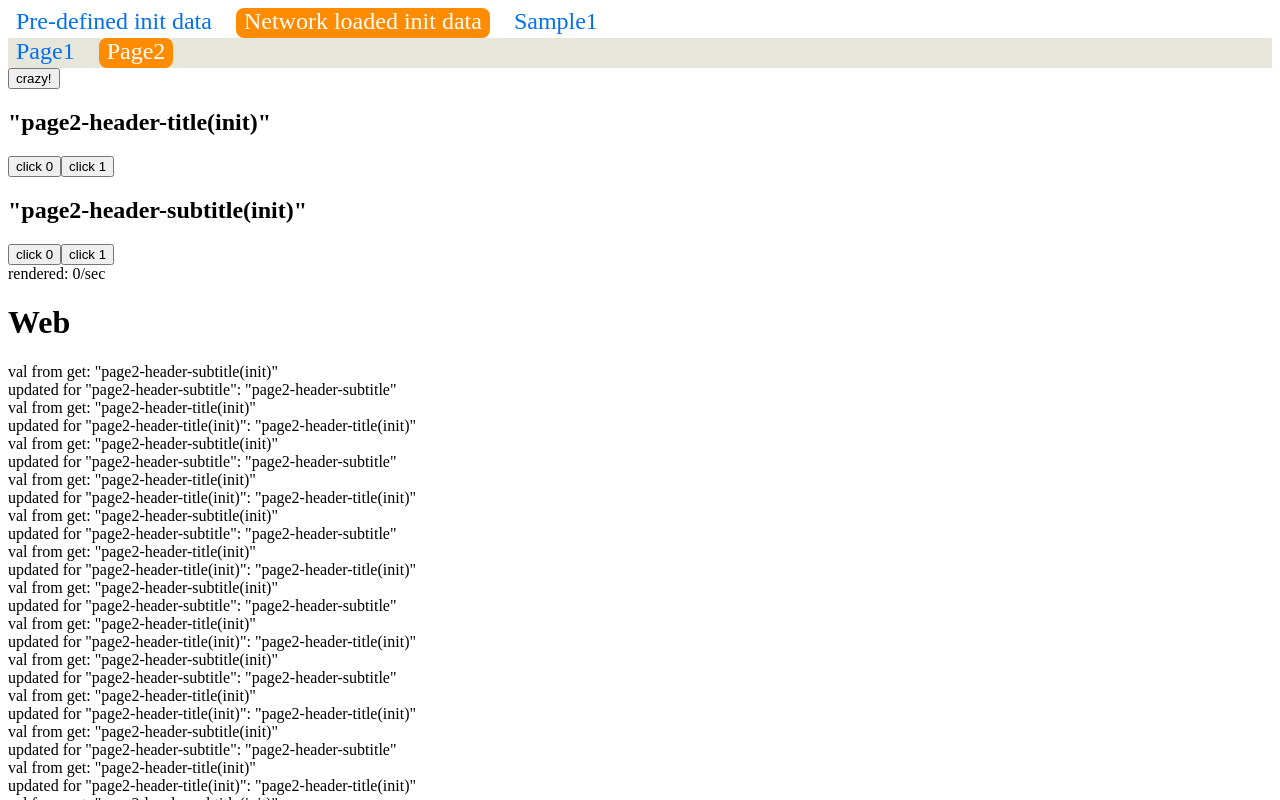
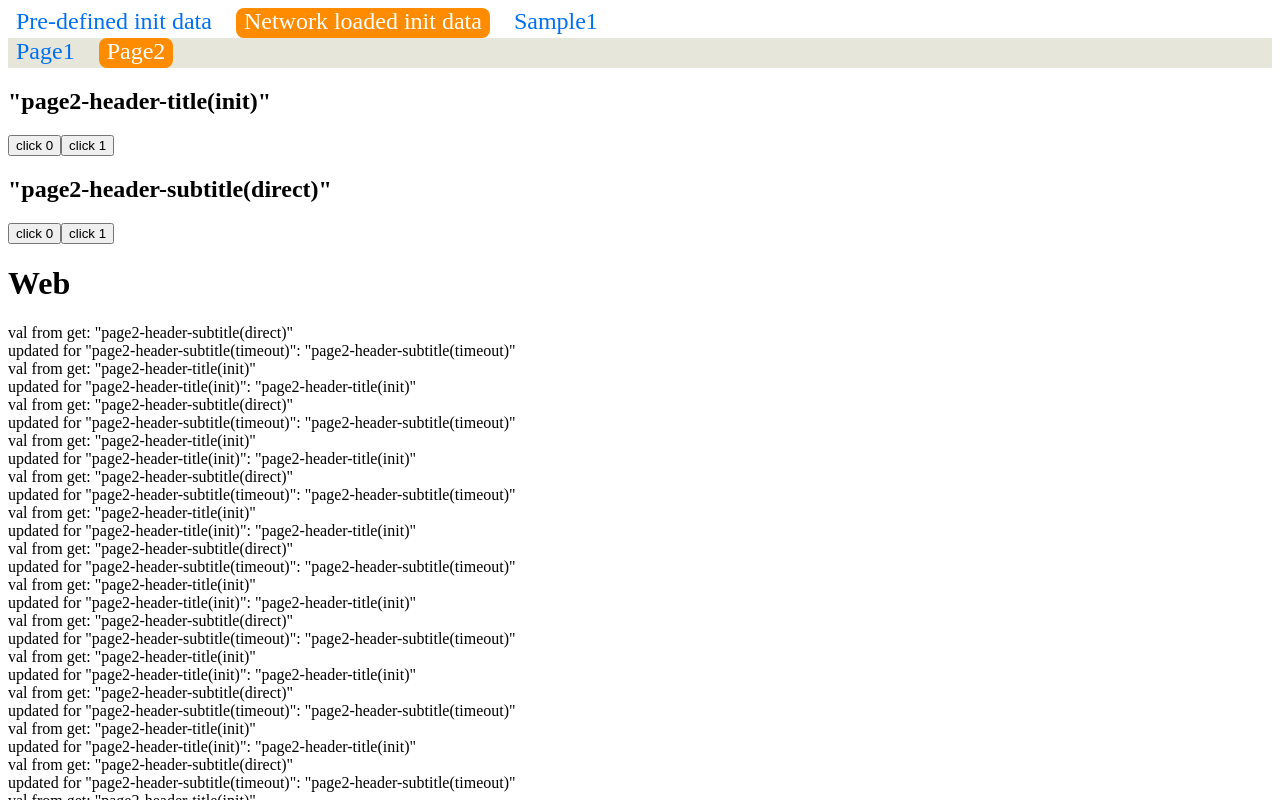
Before and after one commit to wootra/peekaboo-store, a Next.js app in the folder apps/demo/: page /dynamic/page2 in a window 1280 px wide. Shown: the top 800 px of the page. Built offline with nearby package versions, Linux system fonts and the light colour scheme.

Commit message:
server side sample is working

```diff
--- a/apps/demo/package.json
+++ b/apps/demo/package.json
@@ -5,7 +5,7 @@
 	"scripts": {
 		"build": "next build",
 		"start": "next start ",
-		"dev": "next dev -p 3000",
+		"dev": "next dev",
 		"debug": "NODE_OPTIONS='--inspect' next dev",
 		"lint": "next lint",
 		"clean": "rm -rf .turbo && rm -rf node_modules && rm -rf .next"
--- a/apps/demo/src/app/dynamic/DataLoader.tsx
+++ b/apps/demo/src/app/dynamic/DataLoader.tsx
@@ -4,34 +4,36 @@ import { useEffect } from 'react';
 import { peekaboo } from './_data/const';
 import { PeekabooObjSourceData } from 'peekaboo-store';
 import { updatePeekaboo } from 'peekaboo-store/utils/update';
-const mockData: Partial<PeekabooObjSourceData<typeof peekaboo>> = {
+const mockDataAfterTimeout: Partial<PeekabooObjSourceData<typeof peekaboo>> = {
 	routes: {
 		page1: {
 			header: {
-				title: 'page1-header-title',
-				subTitle: 'page1-header-subtitle',
+				title: 'page1-header-title(timeout)',
+				subTitle: 'page1-header-subtitle(timeout)',
 			},
 		},
 		page2: {
 			header: {
 				// @ts-ignore
 				title: 3,
-				subTitle: 'page2-header-subtitle',
+				subTitle: 'page2-header-subtitle(timeout)',
 			},
 		},
 		extra: {
 			header: {
-				title: 'extra-header-title',
-				subTitle: 'extra-header-subtitle',
+				title: 'extra-header-title(timeout)',
+				subTitle: 'extra-header-subtitle(timeout)',
 			},
 		},
 	},
 };
-const DataLoader = () => {
+
+const DataLoader = ({ dataDirect }: { dataDirect: object }) => {
+	updatePeekaboo(peekaboo, dataDirect);
 	useEffect(() => {
 		setTimeout(() => {
-			updatePeekaboo(peekaboo, mockData);
-		}, 2000);
+			updatePeekaboo(peekaboo, mockDataAfterTimeout);
+		}, 3000);
 	}, []);
 	return null;
 };
--- /dev/null
+++ b/apps/demo/src/app/dynamic/UsageAccessor.tsx
@@ -0,0 +1,24 @@
+'use client';
+
+import { useEffect } from 'react';
+
+import { peekaboo } from 'app/dynamic/_data/const';
+import { BooNodeTypeToSelect, getUsageLog, IncludeType } from 'peekaboo-store/utils/usage';
+import { getContent, getContentAsObject } from 'peekaboo-store/utils/content';
+
+const UsageAccessor = () => {
+	useEffect(() => {
+		// @ts-ignore
+		window.getUsageLog = function (nodeType: BooNodeTypeToSelect = 'all', includes: IncludeType = 'all') {
+			return getUsageLog(peekaboo, nodeType, includes);
+		};
+		// @ts-ignore
+		window.getContent = () => getContent(peekaboo);
+		// @ts-ignore
+		window.getContentAsObject = () => getContentAsObject(peekaboo);
+	}, []);
+
+	return null;
+};
+
+export default UsageAccessor;
--- a/apps/demo/src/app/dynamic/layout.tsx
+++ b/apps/demo/src/app/dynamic/layout.tsx
@@ -3,8 +3,37 @@ import styles from 'app/layout.module.css';
 import LinkStyler from 'app/LinkStyler';
 import 'app/layout.css';
 import DataLoader from './DataLoader';
+import { PeekabooObjSourceData } from 'peekaboo-store';
+import { peekaboo } from './_data/const';
+import { Suspense } from 'react';
 
-export default function PageLayout({ children }: { children: React.ReactNode }) {
+export default async function PageLayout({ children }: { children: React.ReactNode }) {
+	const mockDataDirect: object = await new Promise(res => {
+		const ret: Partial<PeekabooObjSourceData<typeof peekaboo>> = {
+			routes: {
+				page1: {
+					header: {
+						title: 'page1-header-title(direct)',
+						subTitle: 'page1-header-subtitle(direct)',
+					},
+				},
+				page2: {
+					header: {
+						// @ts-ignore
+						title: 3,
+						subTitle: 'page2-header-subtitle(direct)',
+					},
+				},
+				extra: {
+					header: {
+						title: 'extra-header-title(direct)',
+						subTitle: 'extra-header-subtitle(direct)',
+					},
+				},
+			},
+		};
+		res(ret);
+	});
 	return (
 		<>
 			<nav className={styles.pageLayout}>
@@ -15,8 +44,11 @@ export default function PageLayout({ children }: { children: React.ReactNode })
 					Page2
 				</Link>
 			</nav>
-			{children}
-			<DataLoader />
+
+			<Suspense fallback={<div>Loading...</div>}>
+				<DataLoader dataDirect={mockDataDirect} />
+				{children}
+			</Suspense>
 			<LinkStyler className={styles.link} />
 		</>
 	);
--- /dev/null
+++ b/apps/demo/src/app/dynamic/page2/TriggerFromServerSide.tsx
@@ -0,0 +1,28 @@
+'use client';
+
+import React, { useMemo } from 'react';
+
+import { peekaboo } from '../_data/const';
+import { convertArrayToBoo } from './convertArrayToBoo';
+
+function TriggerFromServerSide<T>({ arr, options }: { arr: readonly string[]; options: T[] }) {
+	const boo = useMemo(() => convertArrayToBoo(peekaboo, arr), [arr]);
+	const onClick = (val: T) => {
+		boo.set(val);
+	};
+
+	return (
+		<div>
+			<h2>{JSON.stringify(boo.init())}</h2>
+			{options.map((opt, idx) => {
+				return (
+					<button key={'btn-' + idx} onClick={() => onClick(opt)}>
+						click {idx}
+					</button>
+				);
+			})}
+		</div>
+	);
+}
+
+export default TriggerFromServerSide;
--- /dev/null
+++ b/apps/demo/src/app/dynamic/page2/UpdatedServerSide.tsx
@@ -0,0 +1,29 @@
+'use client';
+
+import React, { memo, useMemo } from 'react';
+import { usePeekaboo } from 'peekaboo-store/react';
+
+import { BooType } from 'peekaboo-store';
+import { peekaboo } from '../_data/const';
+import { convertArrayToBoo } from './convertArrayToBoo';
+
+function FromGet<T>({ boo }: { boo: BooType<T> }) {
+	return <div>val from get: {JSON.stringify(boo.get())}</div>;
+}
+
+const Memoized = React.memo(FromGet) as typeof FromGet;
+
+function UpdatedFromServerSide({ arr }: { arr: readonly string[] }) {
+	const boo = useMemo(() => convertArrayToBoo(peekaboo, arr), [arr]);
+	const val = usePeekaboo(boo);
+	return (
+		<div>
+			<Memoized boo={boo} />
+			<div>
+				updated for {JSON.stringify(boo.init())}: {JSON.stringify(val)}
+			</div>
+		</div>
+	);
+}
+
+export default memo(UpdatedFromServerSide) as typeof UpdatedFromServerSide;
--- /dev/null
+++ b/apps/demo/src/app/dynamic/page2/convertArrayToBoo.ts
@@ -0,0 +1,11 @@
+import { BooType, PeekabooObj } from 'peekaboo-store';
+
+function convertArrayToBoo<T>(peekaboo: PeekabooObj<T>, arr: readonly string[]) {
+	let booSrc: any = peekaboo.data as any;
+	for (const key of arr) {
+		booSrc = booSrc[key];
+	}
+	return booSrc._boo as BooType<unknown>;
+}
+
+export { convertArrayToBoo };
--- a/apps/demo/src/app/dynamic/page2/page.tsx
+++ b/apps/demo/src/app/dynamic/page2/page.tsx
@@ -1,68 +1,28 @@
-'use client';
+import React, { useMemo } from 'react';
+import UpdatedServerSide from './UpdatedServerSide';
 
-import React, { useEffect, useMemo, useRef, useState } from 'react';
-import Updated from 'components/Updated';
+import UsageAccessor from '../UsageAccessor';
+import TriggerFromServerSide from './TriggerFromServerSide';
 
-import Trigger from 'components/Trigger';
-import { peekaboo } from 'app/dynamic/_data/const';
-import { createSlice } from 'peekaboo-store/utils/slices';
-import { BooNodeTypeToSelect, getUsageLog, IncludeType } from 'peekaboo-store/utils/usage';
-import { getContent, getContentAsObject } from 'peekaboo-store/utils/content';
-
-const page2HeaderSlice = createSlice(peekaboo, data => data.routes.page2.header);
 const titles = ['title1', 'title2'];
 const subTitles = ['subTitle1', 'subTitle2'];
 
 export default function Page() {
-	useEffect(() => {
-		// @ts-ignore
-		window.getUsageLog = function (nodeType: BooNodeTypeToSelect = 'all', includes: IncludeType = 'all') {
-			return getUsageLog(peekaboo, nodeType, includes);
-		};
-		// @ts-ignore
-		window.getContent = () => getContent(peekaboo);
-		// @ts-ignore
-		window.getContentAsObject = () => getContentAsObject(peekaboo);
-	}, []);
-	const [crazy, setCrazy] = useState<ReturnType<typeof setTimeout> | number>(-1);
-	const numRef = useRef(0);
-	const startTime = useRef(0);
-	const [rendered, setRendered] = useState(0);
-	const onCrazy = () => {
-		if (crazy !== -1) {
-			setRendered(Math.round(numRef.current / ((Date.now() - startTime.current) / 1000)));
-			startTime.current = Date.now();
-			clearInterval(crazy as number);
-			numRef.current = 0;
-			setCrazy(-1);
-		} else {
-			startTime.current = Date.now();
-			const id = setInterval(() => {
-				// console.count('count');
-				for (let i = 0; i < 100000; i++) {
-					page2HeaderSlice().title._boo.set(`${numRef.current.toFixed(10)}`);
-					numRef.current++;
-				}
-			}, 100);
-			setCrazy(id);
-		}
-	};
 	const arrays = useMemo(() => {
 		return new Array(1000).fill(null).map((_, idx) => {
 			return (
 				<div key={`id_${idx}`}>
-					<Updated boo={page2HeaderSlice().subTitle._boo} />
-					<Updated boo={page2HeaderSlice().title._boo} />
+					<UpdatedServerSide arr={['routes', 'page2', 'header', 'subTitle']} />
+					<UpdatedServerSide arr={['routes', 'page2', 'header', 'title']} />
 				</div>
 			);
 		});
 	}, []);
 	return (
 		<div>
-			<button onClick={onCrazy}>{(crazy as number) < 0 ? 'crazy!' : 'stop being crazy'}</button>
-			<Trigger boo={page2HeaderSlice().title._boo} options={titles} />
-			<Trigger boo={page2HeaderSlice().subTitle._boo} options={subTitles} />
-			<div>rendered: {rendered}/sec</div>
+			<UsageAccessor />
+			<TriggerFromServerSide arr={['routes', 'page2', 'header', 'title']} options={titles} />
+			<TriggerFromServerSide arr={['routes', 'page2', 'header', 'subTitle']} options={subTitles} />
 			{/* <div>{dropDownIndex}</div> */}
 			<h1>Web</h1>
 			{arrays}
--- a/packages/peekaboo/src/createBooObj.ts
+++ b/packages/peekaboo/src/createBooObj.ts
@@ -27,10 +27,13 @@ const createBooObj = <T>(__store: Store, booInfo: BooInfo) => {
 	const __transformer: { func: ((_val: T) => T) | null } = { func: null };
 
 	const dataObj = _getObjByKey(__store, __layerKeys);
-	const initDataObj = _getObjByKey(__store.initData, __layerKeys);
+	// const initDataObj = _getObjByKey(__store.initData, __layerKeys);
 	const snapshotObj = _getObjByKey(__store.snapshot, __layerKeys);
 
-	const init = () => stripPeeka(initDataObj[booKey]) as T;
+	const init = () => {
+		const initDataObj = _getObjByKey(__store.initData, __layerKeys);
+		return stripPeeka(initDataObj[booKey]) as T;
+	};
 	// core algorithm:
 	// save the value in the store both in the saved, and data at the same time.
 	// for peeka node, should update the data itself, but if not, should update following algorithm:
@@ -45,9 +48,9 @@ const createBooObj = <T>(__store: Store, booInfo: BooInfo) => {
 	// - update snapshot to match with value
 	const set = (newValue: T | PartialType<T>) => {
 		const idSet = new Set<string>();
-		// const initDataObj = _getObjByKey(__store.initData, __layerKeys);
-		// const dataObj = _getObjByKey(__store, __layerKeys);
-		// const snapshotObj = _getObjByKey(__store.snapshot, __layerKeys);
+		const initDataObj = _getObjByKey(__store.initData, __layerKeys);
+		const dataObj = _getObjByKey(__store, __layerKeys);
+		const snapshotObj = _getObjByKey(__store.snapshot, __layerKeys);
 		const onChanged = (arr: string[]) => {
 			idSet.add(createBooUidFromLayer(__store, arr));
 		};
@@ -76,7 +79,7 @@ const createBooObj = <T>(__store: Store, booInfo: BooInfo) => {
 		const initValue = init();
 		const newValToSet = newVal ?? (initValue as PartialType<T>);
 
-		// const initDataObj = _getObjByKey(__store.initData, [...__layerKeys]);
+		const initDataObj = _getObjByKey(__store.initData, [...__layerKeys]);
 
 		reinitialize(__store, initDataObj, newVal, booKey, __layerKeys);
 		set(newValToSet);
@@ -105,6 +108,7 @@ const createBooObj = <T>(__store: Store, booInfo: BooInfo) => {
 	const get = () => {
 		usageInfo.isUsed = true;
 		usageInfo.isEverUsed = true;
+		const dataObj = _getObjByKey(__store, __layerKeys);
 		return dataObj[booKey] as T;
 	};
 
```
Also changed, not shown: apps/demo/src/app/dynamic/page2/CrazyTest.tsx (added, +42 -0 lines).
